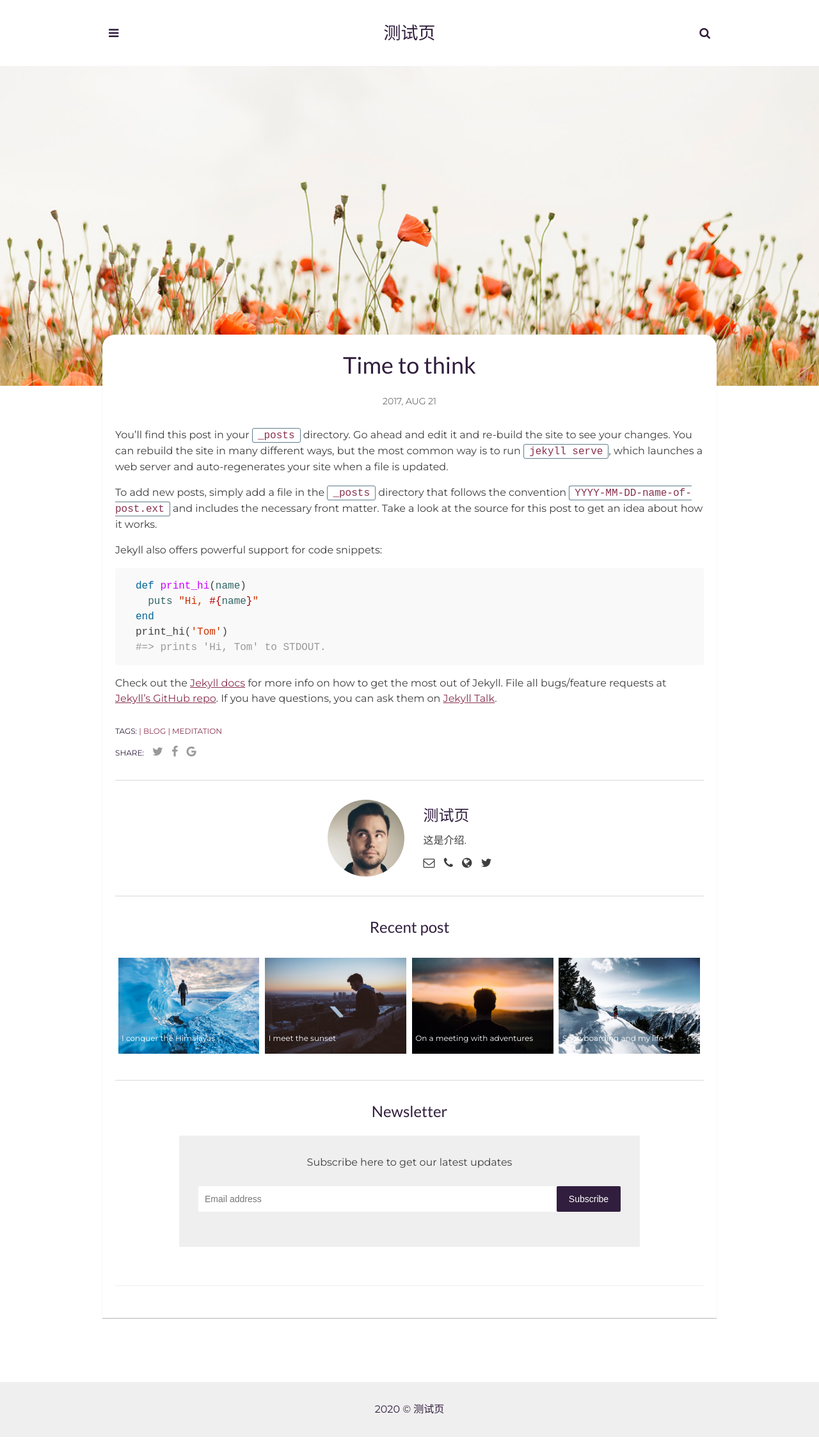
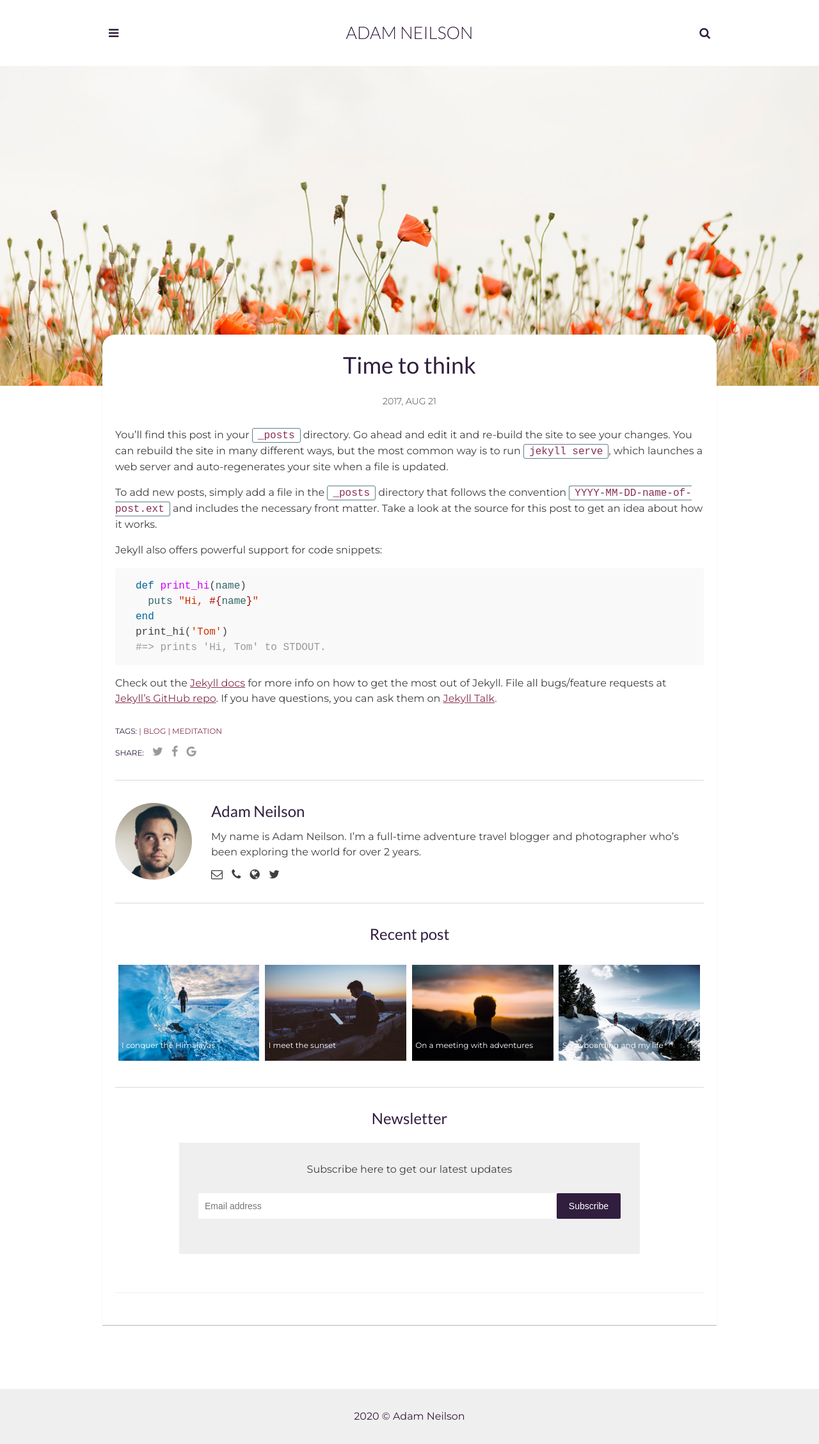
Before and after one commit to hongchenkai/2, a Jekyll site: the page built from _posts/2017-08-21-time-to-think.markdown, in a window 1280 px wide. Shown: the whole page at 64% size. Built offline with Jekyll 4.4.1, drawn with Linux system fonts in a browser that asks for light colours; comment, search, counter and statistics services are not loaded.

Commit message:
Update _config.yml

```diff
--- a/_config.yml
+++ b/_config.yml
@@ -1,15 +1,17 @@
-title: 测试页
+title: My personal blog - Adam Neilson
 email: your-email@domain.com
 description: > # this means to ignore newlines until "baseurl:"
- 介绍
+  Write an awesome description for your new site here. You can edit this
+  line in _config.yml. It will appear in your document head meta (for
+  Google search results) and in your feed.xml site description.
 permalink: ':title/'
 baseurl: "/adam-blog" # the subpath of your site, e.g. /blog
-url: "https://hongchenkai.github.io" # the base hostname & protocol for your site, e.g. http://example.com
+url: "" # the base hostname & protocol for your site, e.g. http://example.com
 
 # Author settings
-author: 测试页 # add your name
+author: Adam Neilson # add your name
 author-pic: adam-face.jpg
-about-author: 这是介绍.
+about-author: My name is Adam Neilson. I’m a full-time adventure travel blogger and photographer who’s been exploring the world for over 2 years.
 
 # Contact links
 email: # Add your Email address
```
